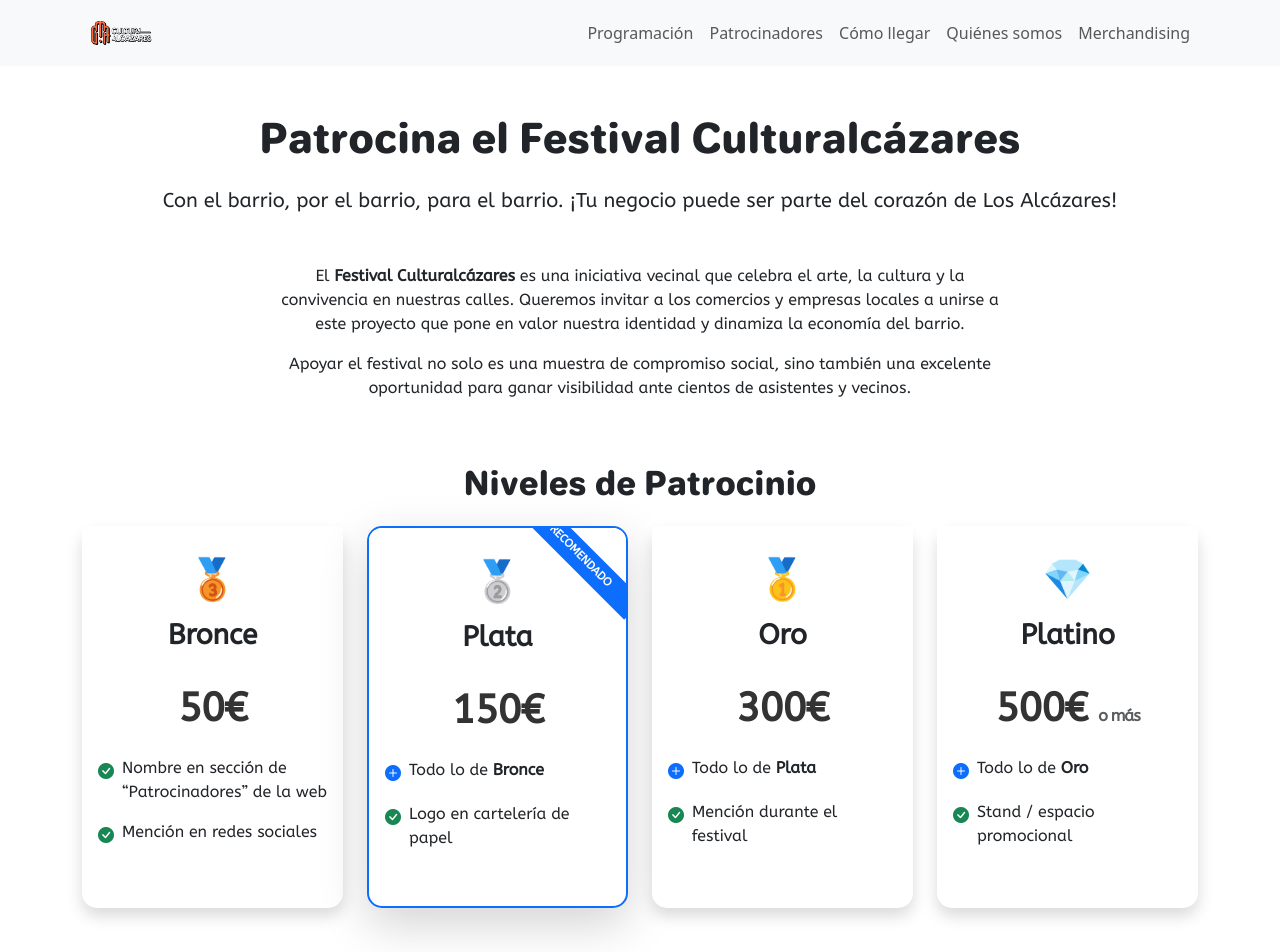
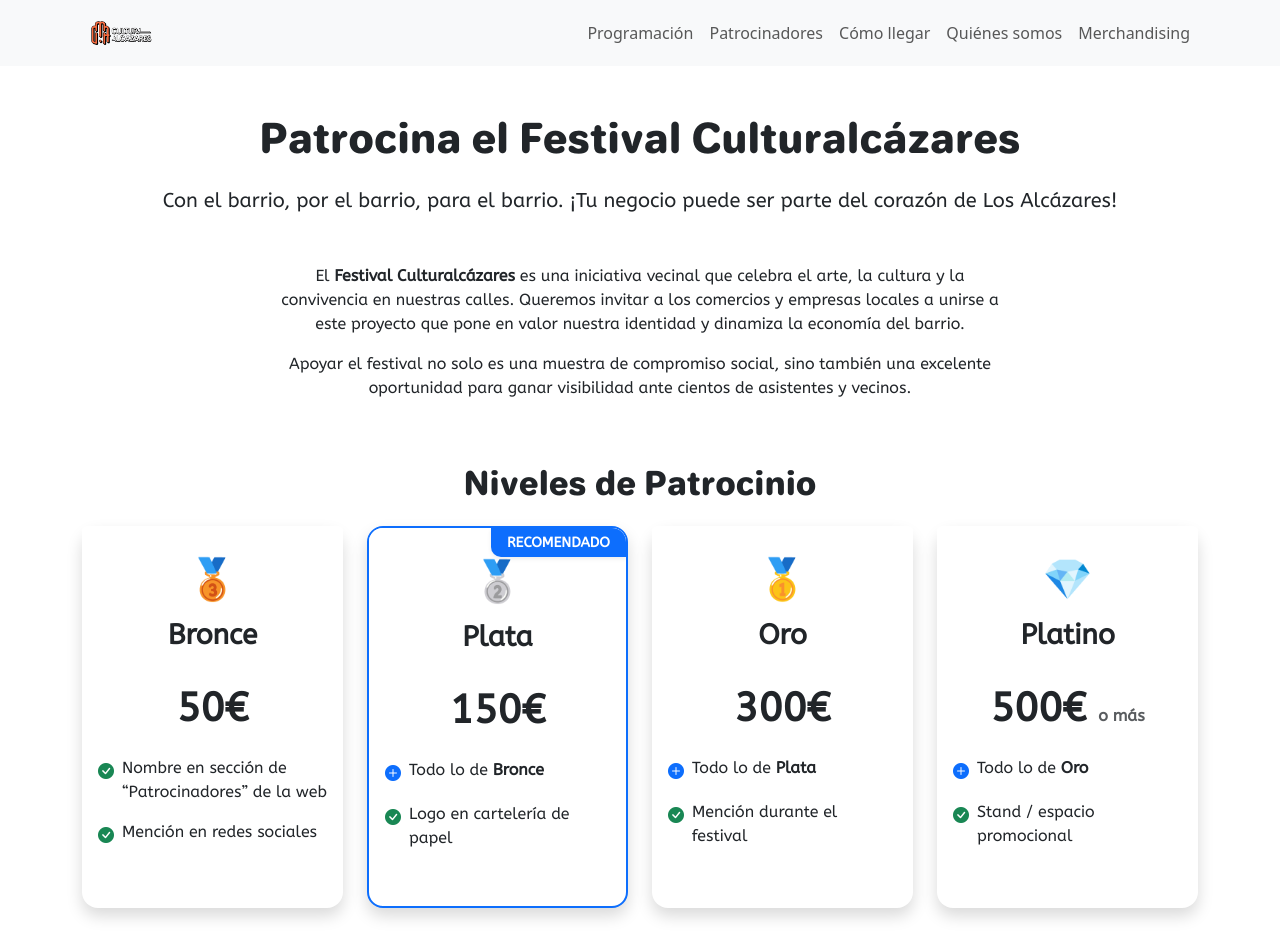
Before and after one commit to Culturalcazares/web, a Vue app: page /patrocinadores in a window 1280 px wide. Shown: the top 952 px of the page. Built offline with nearby package versions, Linux system fonts and the light colour scheme.

Commit message:
✨ Contenido de patrocinadores

```diff
--- a/src/views/SponsorsView.vue
+++ b/src/views/SponsorsView.vue
@@ -3,12 +3,12 @@
 
 <template>
   <div class="container py-4 my-4">
-    <h1 class="mb-4 text-center title-font">Patrocina el Festival Culturalcázares</h1>
-    <p class="lead text-center mb-5 abeezee-font">
+    <h1 class="mb-4 text-center" style="font-family: var(--jellee)">Patrocina el Festival Culturalcázares</h1>
+    <p class="lead text-center mb-5" style="font-family: var(--abeezee)">
       Con el barrio, por el barrio, para el barrio. ¡Tu negocio puede ser parte del corazón de Los Alcázares!
     </p>
 
-    <div class="row justify-content-center mb-5 abeezee-font">
+    <div class="row justify-content-center mb-5" style="font-family: var(--abeezee)">
       <div class="col-md-8 text-center">
         <p>
           El <strong>Festival Culturalcázares</strong> es una iniciativa vecinal que celebra el arte, la cultura y la convivencia en nuestras calles. Queremos invitar a los comercios y empresas locales a unirse a este proyecto que pone en valor nuestra identidad y dinamiza la economía del barrio.
@@ -19,17 +19,17 @@
       </div>
     </div>
 
-    <h2 class="mb-4 text-center title-font">Niveles de Patrocinio</h2>
-    <div class="row row-cols-1 row-cols-md-2 row-cols-xl-4 g-4 mb-5 justify-content-center abeezee-font">
+    <h2 class="mb-4 text-center" style="font-family: var(--jellee)">Niveles de Patrocinio</h2>
+    <div class="row row-cols-1 row-cols-md-2 row-cols-xl-4 g-4 mb-5 justify-content-center" style="font-family: var(--abeezee)">
       <!-- Bronce -->
       <div class="col">
-        <div class="card h-100 border-0 shadow text-center sponsorship-card">
+        <div class="card h-100 border-0 shadow text-center rounded-4">
           <div class="card-header bg-white border-0 pt-4">
             <span class="fs-1">🥉</span>
             <h3 class="card-title mt-2 fw-bold">Bronce</h3>
           </div>
           <div class="card-body d-flex flex-column">
-            <div class="display-6 fw-bold mb-4 price-tag">50€</div>
+            <div class="display-6 fw-bold mb-4 text-dark">50€</div>
             <ul class="list-unstyled text-start mx-auto mb-4" style="max-width: 250px;">
               <li class="mb-3 d-flex align-items-start">
                 <i class="bi bi-check-circle-fill text-success me-2 mt-1"></i>
@@ -46,13 +46,16 @@
 
       <!-- Plata -->
       <div class="col">
-        <div class="card h-100 border-primary border-2 shadow-lg text-center sponsorship-card featured">
+        <div class="card h-100 border-primary border-2 shadow text-center rounded-4 position-relative overflow-hidden">
+          <div class="position-absolute top-0 end-0 bg-primary text-white px-3 py-1 fw-bold small shadow-sm" style="transform: rotate(0deg); z-index: 1; border-bottom-left-radius: 10px;">
+            RECOMENDADO
+          </div>
           <div class="card-header bg-white border-0 pt-4">
             <span class="fs-1">🥈</span>
             <h3 class="card-title mt-2 fw-bold">Plata</h3>
           </div>
           <div class="card-body d-flex flex-column">
-            <div class="display-6 fw-bold mb-4 price-tag">150€</div>
+            <div class="display-6 fw-bold mb-4 text-dark">150€</div>
             <ul class="list-unstyled text-start mx-auto mb-4" style="max-width: 250px;">
               <li class="mb-3 d-flex align-items-start">
                 <i class="bi bi-plus-circle-fill text-primary me-2 mt-1"></i>
@@ -69,13 +72,13 @@
 
       <!-- Oro -->
       <div class="col">
-        <div class="card h-100 border-0 shadow text-center sponsorship-card">
+        <div class="card h-100 border-0 shadow text-center rounded-4">
           <div class="card-header bg-white border-0 pt-4">
             <span class="fs-1">🥇</span>
             <h3 class="card-title mt-2 fw-bold">Oro</h3>
           </div>
           <div class="card-body d-flex flex-column">
-            <div class="display-6 fw-bold mb-4 price-tag">300€</div>
+            <div class="display-6 fw-bold mb-4 text-dark">300€</div>
             <ul class="list-unstyled text-start mx-auto mb-4" style="max-width: 250px;">
               <li class="mb-3 d-flex align-items-start">
                 <i class="bi bi-plus-circle-fill text-primary me-2 mt-1"></i>
@@ -92,13 +95,13 @@
 
       <!-- Platino -->
       <div class="col">
-        <div class="card h-100 border-0 shadow text-center sponsorship-card">
+        <div class="card h-100 border-0 shadow text-center rounded-4">
           <div class="card-header bg-white border-0 pt-4">
             <span class="fs-1">💎</span>
             <h3 class="card-title mt-2 fw-bold">Platino</h3>
           </div>
           <div class="card-body d-flex flex-column">
-            <div class="display-6 fw-bold mb-4 price-tag">500€ <small class="text-muted fs-6">o más</small></div>
+            <div class="display-6 fw-bold mb-4 text-dark">500€ <small class="text-muted fs-6">o más</small></div>
             <ul class="list-unstyled text-start mx-auto mb-4" style="max-width: 250px;">
               <li class="mb-3 d-flex align-items-start">
                 <i class="bi bi-plus-circle-fill text-primary me-2 mt-1"></i>
@@ -120,11 +123,11 @@
         ¿Quieres formar parte de algo grande? ¡Hablemos!
       </p>
       <div class="mb-4">
-        <a href="mailto:culturalcazares.fest@gmail.com" class="btn btn-primary btn-lg px-5 py-3 shadow-sm title-font">
+        <a href="mailto:culturalcazares.fest@gmail.com" class="btn btn-primary btn-lg px-5 py-3 shadow-sm" style="font-family: var(--jellee)">
           Mándanos un email a culturalcazares.fest@gmail.com
         </a>
       </div>
-      <p class="abeezee-font">
+      <p style="font-family: var(--abeezee)">
         También puedes descargar el <a href="#" target="_blank" class="fw-bold text-decoration-none">contrato de patrocinio</a> para más detalles.
       </p>
     </div>
@@ -132,44 +135,4 @@
 </template>
 
 <style scoped>
-.title-font {
-  font-family: var(--jellee);
-}
-
-.abeezee-font {
-  font-family: var(--abeezee);
-}
-
-.sponsorship-card {
-  transition: transform 0.3s ease, shadow 0.3s ease;
-  border-radius: 15px;
-}
-
-.sponsorship-card:hover {
-  transform: translateY(-5px);
-  box-shadow: 0 10px 20px rgba(0,0,0,0.1) !important;
-}
-
-.featured {
-  position: relative;
-  overflow: hidden;
-}
-
-.featured::after {
-  content: 'RECOMENDADO';
-  position: absolute;
-  top: 15px;
-  right: -30px;
-  background: #0d6efd;
-  color: white;
-  padding: 5px 35px;
-  transform: rotate(45deg);
-  font-size: 0.7rem;
-  font-weight: bold;
-}
-
-.price-tag {
-  color: #333;
-  letter-spacing: -1px;
-}
 </style>
```
